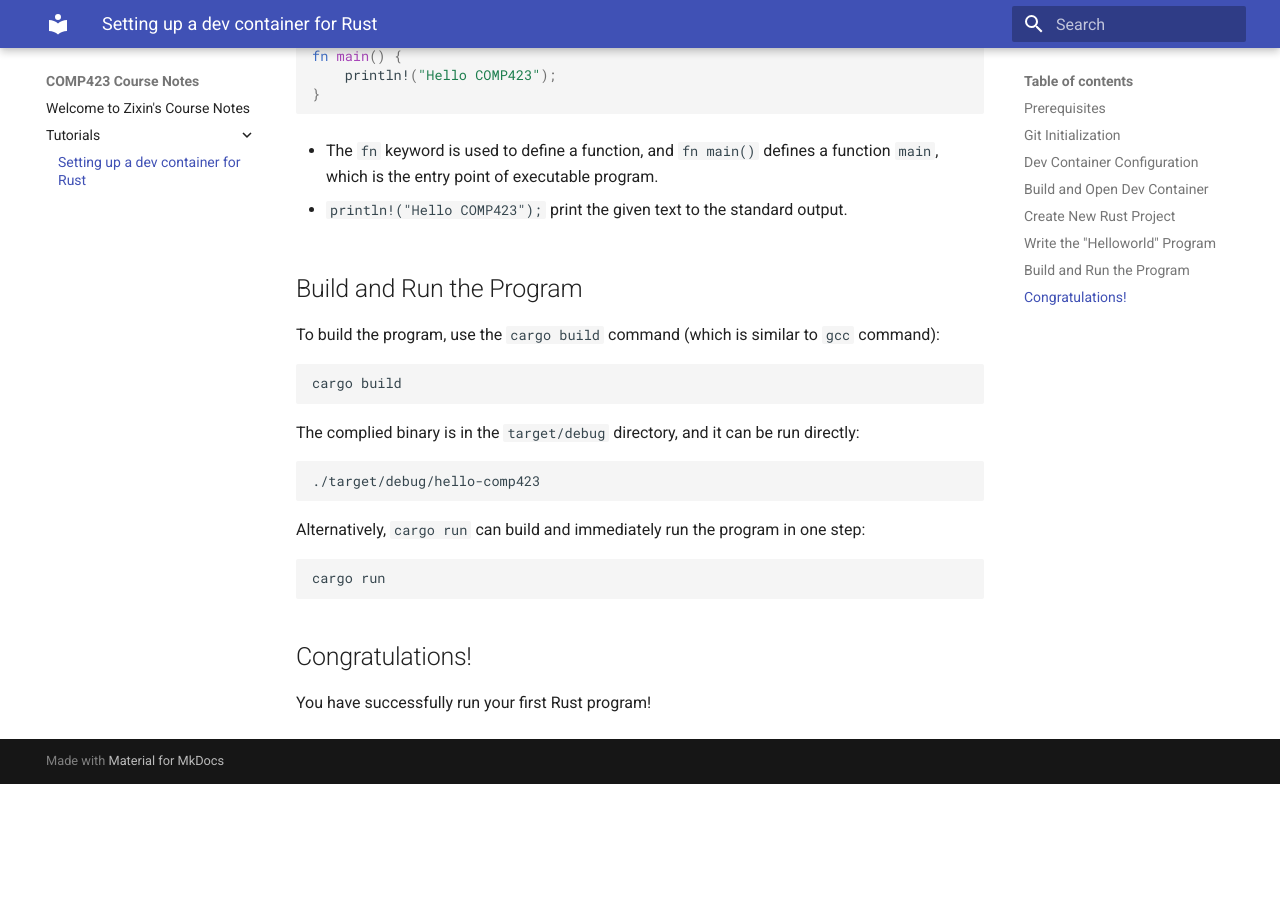
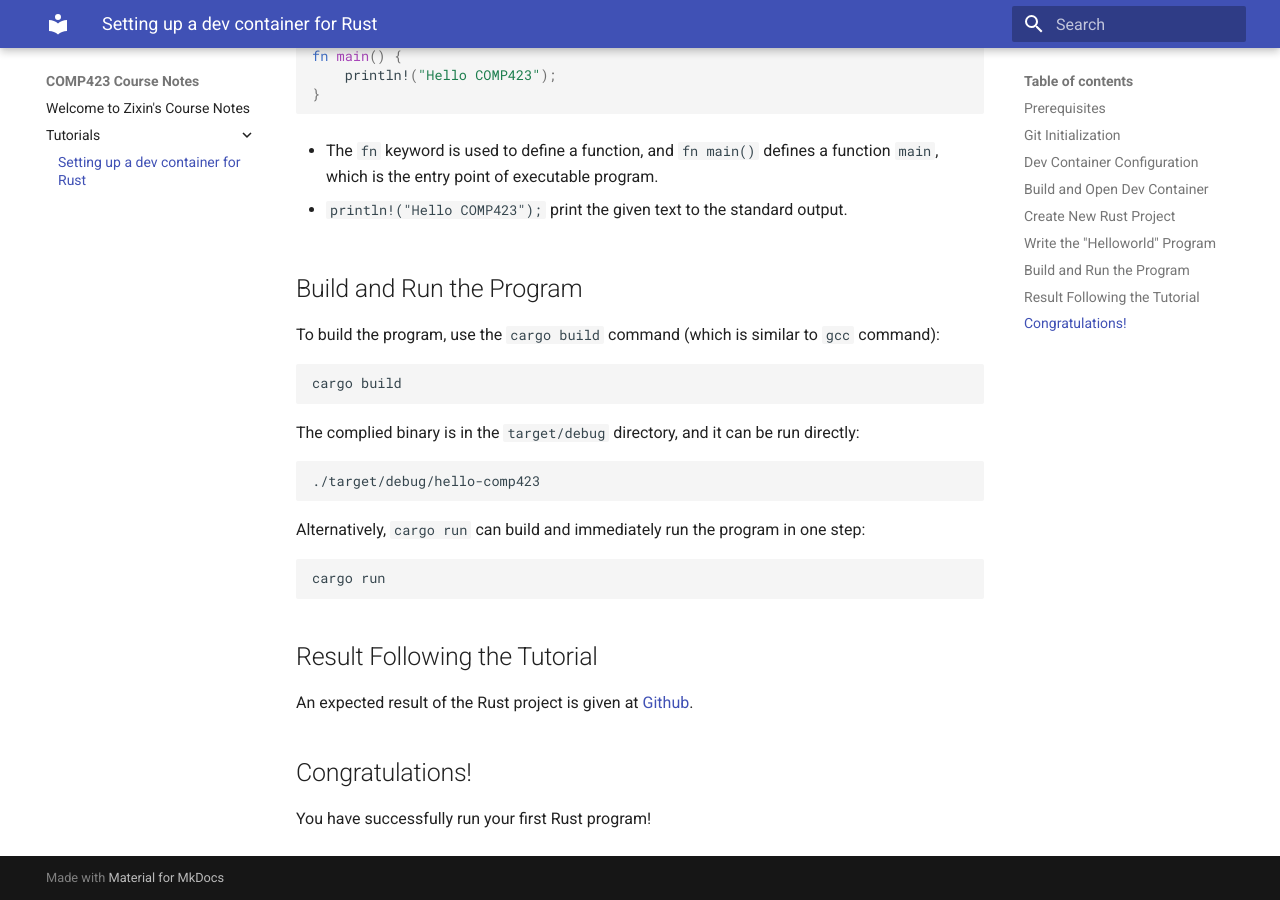
Before and after one commit to starkersawz666/comp423-course-notes, an MkDocs documentation site: the page built from docs/tutorials/rust-setup.md, in a window 1280 px wide and 900 px high, scrolled down 2495 px. Built offline with MkDocs 1.6.1 and Material for MkDocs 9.7.7, drawn with Linux system fonts in a browser that asks for light colours; before the commit the page ends 3279 px from its top, so only the background shows below that.

Commit message:
update example

````diff
--- a/docs/tutorials/rust-setup.md
+++ b/docs/tutorials/rust-setup.md
@@ -126,6 +126,10 @@ Alternatively, `cargo run` can build and immediately run the program in one step
 cargo run
 ```
 
+## Result Following the Tutorial
+
+An expected result of the Rust project is given at [Github](https://github.com/starkersawz666/comp423-rust-container).
+
 ## Congratulations!
 
 You have successfully run your first Rust program!
````
